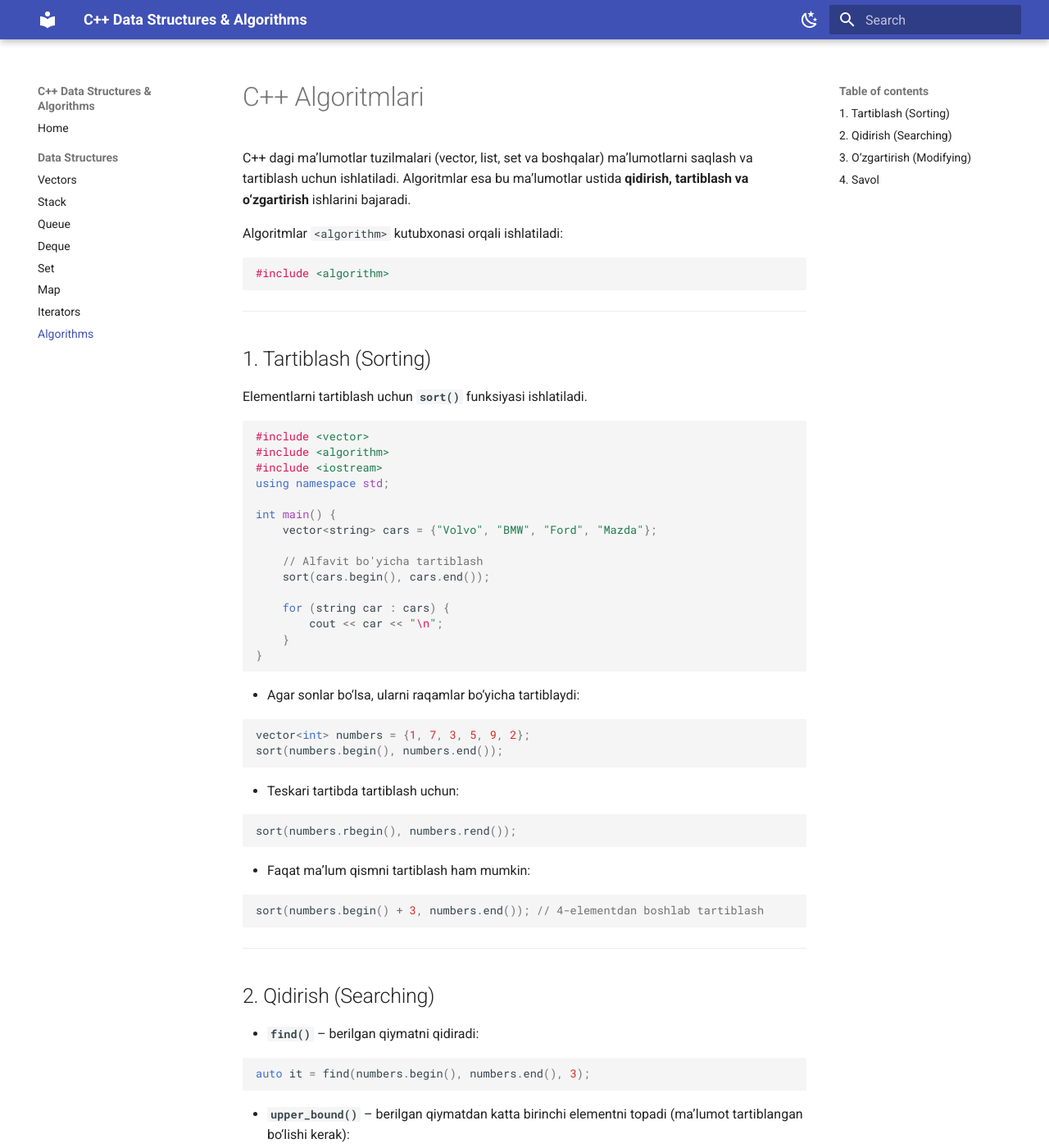
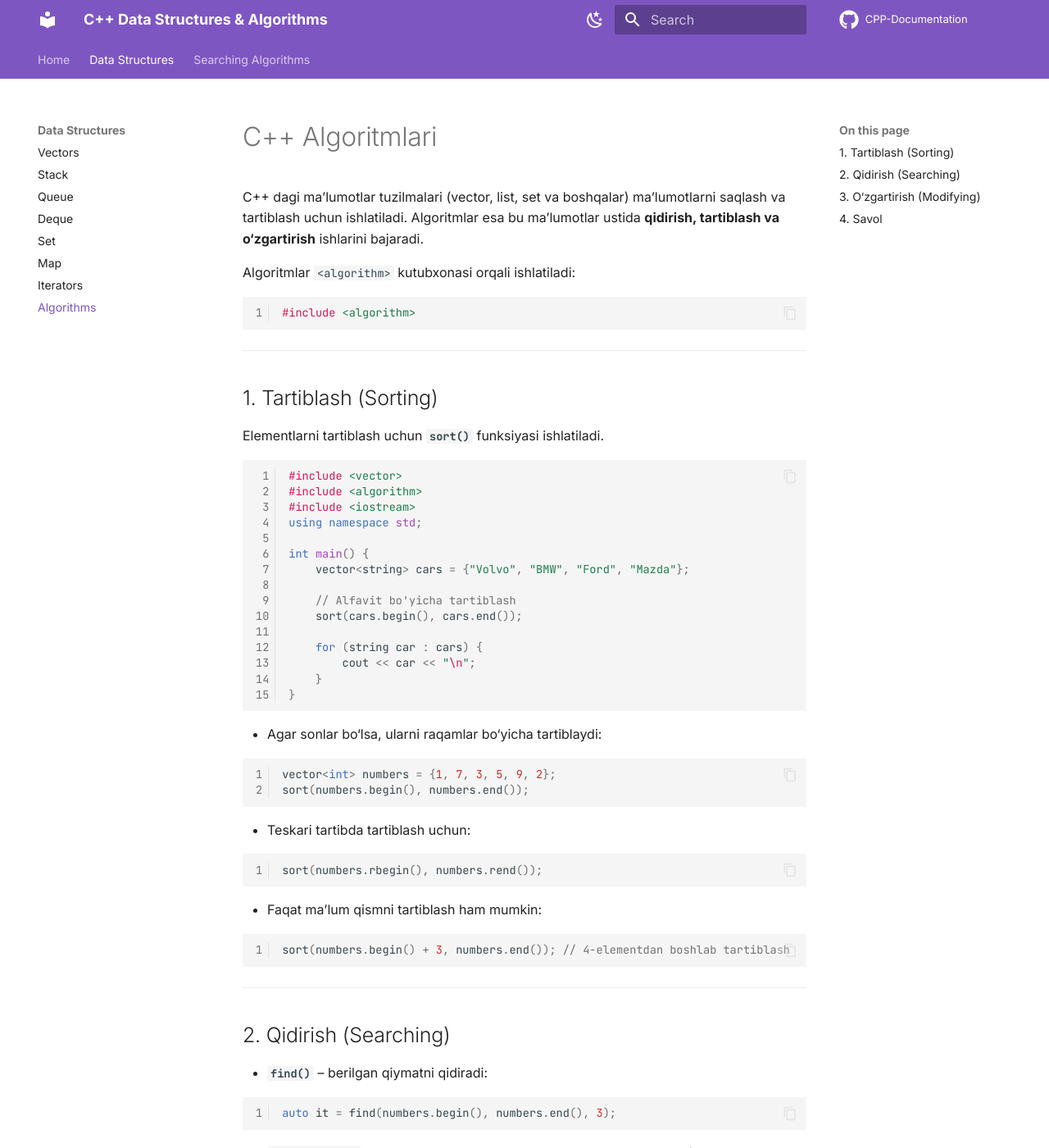
Before and after one commit to IDU-International-Digital-University/CPP-Documentation, an MkDocs documentation site: the page built from docs/data_structures/algorithms.md, in a window 1280 px wide and 1400 px high. Shown: the whole window at 82% size. Built offline with MkDocs 1.6.1 and Material for MkDocs 9.7.7, drawn with Linux system fonts in a browser that asks for light colours; comment, search, counter and statistics services are not loaded; part of the change alters nothing that is shown; some of the changed text lies outside the part shown.

Commit message:
add linear and binary search documentation and extra stylesheet, while updating mkdocs.yml

````diff
--- /dev/null
+++ b/docs/algorithms/binary_search.md
@@ -0,0 +1,198 @@
+# Binary Search Algorithm
+
+## Binary Search nima?
+
+**Binary Search (Ikkilik qidiruv)** — bu **faqat tartiblangan (sorted)** ma’lumotlarda ishlaydigan **tez va samarali** qidiruv algoritmidir.
+
+Agar ma’lumotlar tartiblangan bo‘lsa, Binary Search:
+- elementni juda tez topadi
+- Linear Search’dan ancha tez ishlaydi
+
+---
+
+## Muhim shart ❗
+
+> **Binary Search faqat SORTED (tartiblangan) massivda ishlaydi**
+
+Masalan:
+```text
+✅ To‘g‘ri:   [1, 3, 5, 7, 9, 11]
+❌ Noto‘g‘ri: [7, 1, 9, 3, 5]
+```
+
+Agar data tartiblanmagan bo‘lsa — **oldin sort qilish kerak**.
+
+---
+
+## Qanday ishlaydi? (Oddiy tushuntirish)
+
+1. Massivning **o‘rtasidagi element** olinadi
+2. Qidirilayotgan qiymat bilan solishtiriladi
+3. Agar:
+
+   * teng bo‘lsa → topildi
+   * kichik bo‘lsa → chap tomondan qidiriladi
+   * katta bo‘lsa → o‘ng tomondan qidiriladi
+4. Shu jarayon element topilguncha yoki qidiruv oralig‘i tugaguncha davom etadi
+
+---
+
+## Vizual misol 👀
+
+```text
+Massiv: [1, 3, 5, 7, 9, 11]
+Target: 7
+
+1-qadam: middle = 5
+5 < 7 → o‘ng tomonga o‘tamiz
+
+2-qadam: middle = 7
+Topildi ✅
+```
+
+---
+
+## Oddiy C++ misol (while loop bilan)
+
+```cpp
+#include <iostream>
+using namespace std;
+
+int binarySearch(int arr[], int size, int target) {
+    int left = 0;
+    int right = size - 1;
+
+    while (left <= right) {
+        int mid = left + (right - left) / 2;
+
+        if (arr[mid] == target)
+            return mid;
+
+        if (arr[mid] < target)
+            left = mid + 1;
+        else
+            right = mid - 1;
+    }
+
+    return -1; // topilmasa
+}
+
+int main() {
+    int arr[] = {1, 3, 5, 7, 9, 11};
+    int index = binarySearch(arr, 6, 7);
+
+    cout << index; // 3
+}
+```
+
+---
+
+## Binary Search qanday ishlaydi (real hayot misoli)
+
+📖 **Lug‘at (dictionary)** misoli:
+
+* Agar “apple” so‘zini qidirsang:
+
+  * boshidan o‘qimaysan
+  * o‘rtasidan ochasan
+  * keyin chap yoki o‘ng tomonga o‘tasan
+
+Bu aynan **Binary Search** printsipi.
+
+---
+
+## STL bilan Binary Search (C++ da)
+
+C++ da tayyor funksiyalar bor:
+
+### 1️⃣ `binary_search()`
+
+```cpp
+#include <algorithm>
+#include <vector>
+
+vector<int> numbers = {1, 3, 5, 7, 9};
+
+bool found = binary_search(numbers.begin(), numbers.end(), 7);
+```
+
+📌 **true / false** qaytaradi
+
+---
+
+### 2️⃣ `lower_bound()` (juda muhim 🔥)
+
+```cpp
+auto it = lower_bound(numbers.begin(), numbers.end(), 7);
+
+if (it != numbers.end())
+    cout << *it;
+```
+
+* Qidirilgan qiymatga **teng yoki undan katta** birinchi elementni qaytaradi
+* Competitive programming va interviewlarda ko‘p ishlatiladi
+
+---
+
+## Afzalliklari ✅
+
+* Juda tez ishlaydi
+* Katta massivlar uchun ideal
+* Logarithmic murakkablik
+
+---
+
+## Kamchiliklari ❌
+
+* Faqat sorted data’da ishlaydi
+* Oldin sort qilish kerak bo‘lishi mumkin
+
+---
+
+## Time Complexity (Vaqt murakkabligi)
+
+| Holat      | Murakkablik |
+| ---------- | ----------- |
+| Best case  | O(1)        |
+| Worst case | O(log n)    |
+| Average    | O(log n)    |
+
+---
+
+## Linear Search vs Binary Search
+
+| Xususiyat            | Linear | Binary   |
+| -------------------- | ------ | -------- |
+| Data sorted bo‘lishi | ❌      | ✅        |
+| Tezligi              | Sekin  | Juda tez |
+| Murakkablik          | O(n)   | O(log n) |
+
+---
+
+## Qachon Binary Search ishlatish kerak?
+
+✅ Agar:
+
+* ma’lumotlar sorted bo‘lsa
+* katta massiv bo‘lsa
+* tez qidiruv kerak bo‘lsa
+
+❌ Agar:
+
+* data tartiblanmagan bo‘lsa
+* juda kichik massiv bo‘lsa
+
+---
+
+## Xulosa 🧠
+
+Binary Search — bu:
+
+* **oddiy**
+* **tez**
+* **interview’larda juda muhim**
+
+Agar Binary Search’ni yaxshi tushunsang:
+➡️ `lower_bound`
+➡️ `upper_bound`
+➡️ interval search’lar oson bo‘ladi 🚀
--- /dev/null
+++ b/docs/algorithms/linear_search.md
@@ -0,0 +1,190 @@
+# Linear Search Algorithm
+
+## Linear Search nima?
+
+**Linear Search (chiziqli qidiruv)** — bu elementni **boshidan oxirigacha ketma-ket tekshirib** topadigan eng **oddiy qidiruv algoritmi**.
+
+Bu algoritm:
+- massiv (array)
+- vector
+- list
+kabi barcha ma’lumot tuzilmalarida ishlaydi.
+
+---
+
+## Qachon ishlaydi?
+
+Linear Search:
+- **tartiblangan (sorted)** data’da ham
+- **tartiblanmagan (unsorted)** data’da ham
+ishlaydi.
+
+❗ Shuning uchun u **eng universal**, lekin **eng sekin** algoritmlardan biridir.
+
+---
+
+## Qanday ishlaydi? (Oddiy tushuntirish)
+
+1. Birinchi elementdan boshlaydi
+2. Har bir elementni qidirilayotgan qiymat bilan solishtiradi
+3. Agar teng bo‘lsa → **topildi**
+4. Oxirigacha yetib borib topilmasa → **yo‘q**
+
+---
+
+## Vizual misol 👀
+
+```text
+Massiv: [4, 7, 1, 9, 3]
+Target: 9
+
+4 ❌
+7 ❌
+1 ❌
+9 ✅  → Topildi
+
+```
+
+---
+
+## Oddiy C++ misol
+
+```cpp
+#include <iostream>
+using namespace std;
+
+int linearSearch(int arr[], int size, int target) {
+    for (int i = 0; i < size; i++) {
+        if (arr[i] == target)
+            return i;
+    }
+    return -1;
+}
+
+int main() {
+    int arr[] = {4, 7, 1, 9, 3};
+
+    int index = linearSearch(arr, 5, 9);
+    cout << index; // 3
+}
+```
+
+---
+
+## Vector bilan Linear Search
+
+```cpp
+#include <vector>
+#include <iostream>
+using namespace std;
+
+int main() {
+    vector<int> numbers = {10, 20, 30, 40};
+
+    int target = 30;
+    bool found = false;
+
+    for (int num : numbers) {
+        if (num == target) {
+            found = true;
+            break;
+        }
+    }
+
+    cout << found; // 1 (true)
+}
+```
+
+---
+
+## Real hayot misoli 🌍
+
+🎒 **Sumkadan kalit qidirish**:
+
+* sumkani ochasan
+* har bir narsani tekshirasan
+* kalit topilguncha davom etasan
+
+Bu — **Linear Search**.
+
+---
+
+## STL bilan Linear Search
+
+C++ da `find()` funksiyasi bor:
+
+```cpp
+#include <algorithm>
+#include <vector>
+
+vector<int> numbers = {4, 7, 1, 9, 3};
+
+auto it = find(numbers.begin(), numbers.end(), 9);
+
+if (it != numbers.end()) {
+    cout << "Topildi";
+}
+```
+
+---
+
+## Afzalliklari ✅
+
+* Juda oddiy
+* Har qanday data’da ishlaydi
+* Qo‘shimcha shart yo‘q
+
+---
+
+## Kamchiliklari ❌
+
+* Katta massivlarda sekin ishlaydi
+* Har doim oxirigacha tekshirishi mumkin
+
+---
+
+## Time Complexity (Vaqt murakkabligi)
+
+| Holat      | Murakkablik |
+| ---------- | ----------- |
+| Best case  | O(1)        |
+| Worst case | O(n)        |
+| Average    | O(n)        |
+
+---
+
+## Linear Search vs Binary Search
+
+| Xususiyat            | Linear    | Binary   |
+| -------------------- | --------- | -------- |
+| Data sorted bo‘lishi | ❌         | ✅        |
+| Tezligi              | Sekin     | Juda tez |
+| Murakkablik          | O(n)      | O(log n) |
+| Ishlatish osonligi   | Juda oson | O‘rtacha |
+
+---
+
+## Qachon Linear Search ishlatish kerak?
+
+✅ Agar:
+
+* massiv kichik bo‘lsa
+* data tartiblanmagan bo‘lsa
+* oddiy yechim kerak bo‘lsa
+
+❌ Agar:
+
+* massiv juda katta bo‘lsa
+* tezlik muhim bo‘lsa
+
+---
+
+## Xulosa 🧠
+
+Linear Search:
+
+* o‘rganish uchun ideal
+* barcha qidiruv algoritmlarining asosi
+* keyinchalik Binary Search’ni tushunishni osonlashtiradi
+
+👉 Har bir dasturchi buni bilishi shart 💪
--- a/mkdocs.yml
+++ b/mkdocs.yml
@@ -1,8 +1,26 @@
+# ===============================
+# ASOSIY MA'LUMOTLAR
+# ===============================
+
 site_name: C++ Data Structures & Algorithms
 site_url: https://idu-international-digital-university.github.io/CPP-Documentation/
+site_description: >
+  C++ Data Structures va Algorithms bo‘yicha
+  to‘liq, tushunarli va bosqichma-bosqich
+  o‘zbek tilidagi dokumentatsiya.
+
+# GitHub repository (yuqorida icon chiqadi)
+repo_name: CPP-Documentation
+repo_url: https://github.com/idu-international-digital-university/CPP-Documentation
+edit_uri: edit/main/docs/
+
+# ===============================
+# NAVIGATION (MENYU)
+# ===============================
 
 nav:
   - Home: index.md
+
   - Data Structures:
       - Vectors: data_structures/vectors.md
       - Stack: data_structures/stacks.md
@@ -12,46 +30,125 @@ nav:
       - Map: data_structures/maps.md
       - Iterators: data_structures/iterators.md
       - Algorithms: data_structures/algorithms.md
+  - Searching Algorithms:
+      - Linear Search: algorithms/linear_search.md
+      - Binary Search: algorithms/binary_search.md
+# ===============================
+# THEME (TASHQI KO‘RINISH)
+# ===============================
 
 theme:
   name: material
+  language: en
+
+  # LOGO & ICON (keyinchalik qo‘shish mumkin)
+  icon:
+    repo: fontawesome/brands/github
+
+  # ---------- NAVIGATION UX ----------
   features:
-    # 1.1 Previous / Next tugmalari
-    # Material theme avtomatik qo‘llab-quvvatlaydi.
-    - navigation.footer
-    - navigation.tracking
-    - navigation.instant
-    # Sticky Sidebar + Scroll highlight
-    # Foydalanuvchi qayerda ekanini ko‘rib turadi.
+    # Yuqorida TAB menyu
+    - navigation.tabs
+
+    # Section’lar ochiq ko‘rinadi
     - navigation.sections
+
+    # Sidebar avtomatik ochiladi
     - navigation.expand
 
-  # Light / Dark rejim
-  # Material’da juda chiroyli ishlaydi.
+    # Sahifa yuqorisiga qaytish tugmasi
+    - navigation.top
+
+    # Scroll qayerdaligini ko‘rsatadi
+    - navigation.tracking
+
+    # Footer’da Previous / Next
+    - navigation.footer
+
+    # Sahifalar orasida tez o‘tish (SPA kabi)
+    - navigation.instant
+
+    # Qidiruv yaxshilanishlari
+    - search.highlight
+    - search.suggest
+
+    # Code block’da COPY tugmasi
+    - content.code.copy
+
+    # Tabs ichidagi kontentlar link bo‘lib qoladi
+    - content.tabs.link
+
+  # ---------- RANGLAR & REJIM ----------
   palette:
+    # Light mode
     - scheme: default
-      primary: indigo
-      accent: blue
+      primary: deep purple
+      accent: indigo
       toggle:
         icon: material/weather-night
         name: Dark mode
+
+    # Dark mode
     - scheme: slate
-      primary: indigo
-      accent: blue
+      primary: deep purple
+      accent: indigo
       toggle:
         icon: material/weather-sunny
         name: Light mode
 
-# Sahifa ichida TOC (mundarija)
-# Uzun sahifalar uchun 🔥
+  # ---------- SHRIYFTLAR ----------
+  font:
+    text: Inter        # Oddiy matn (zamonaviy)
+    code: JetBrains Mono  # Kod uchun (juda qulay)
+
+# ===============================
+# MARKDOWN IMKONIYATLARI
+# ===============================
+
 markdown_extensions:
+  # Sahifa ichida avtomatik mundarija (TOC)
   - toc:
       permalink: true
-  # Code block’larni professional qilish
-  - pymdownx.highlight
+      title: On this page
+
+  # Code highlight (rangli, professional)
+  - pymdownx.highlight:
+      anchor_linenums: true
+      linenums: true
+
+  # Murakkab code block’lar
   - pymdownx.superfences
+
+  # Inline code `like this`
   - pymdownx.inlinehilite
 
-# Material’da instant search bor
+  # Tabs (misol: C++ / Python)
+  - pymdownx.tabbed:
+      alternate_style: true
+
+  # Admonitions (NOTE, TIP, WARNING)
+  - admonition
+  - pymdownx.details
+
+# ===============================
+# PLUGINS
+# ===============================
+
 plugins:
-  - search
+  # Tezkor va aqlli qidiruv
+  - search:
+      lang: en
+
+# ===============================
+# FOOTER
+# ===============================
+
+extra:
+  social:
+    - icon: fontawesome/brands/github
+      link: https://github.com/idu-international-digital-university
+    - icon: fontawesome/brands/linkedin
+      link: https://www.linkedin.com/
+
+extra_css:
+  - stylesheets/extra.css
````
Also changed, not shown: docs/stylesheets/extra.css (added).
